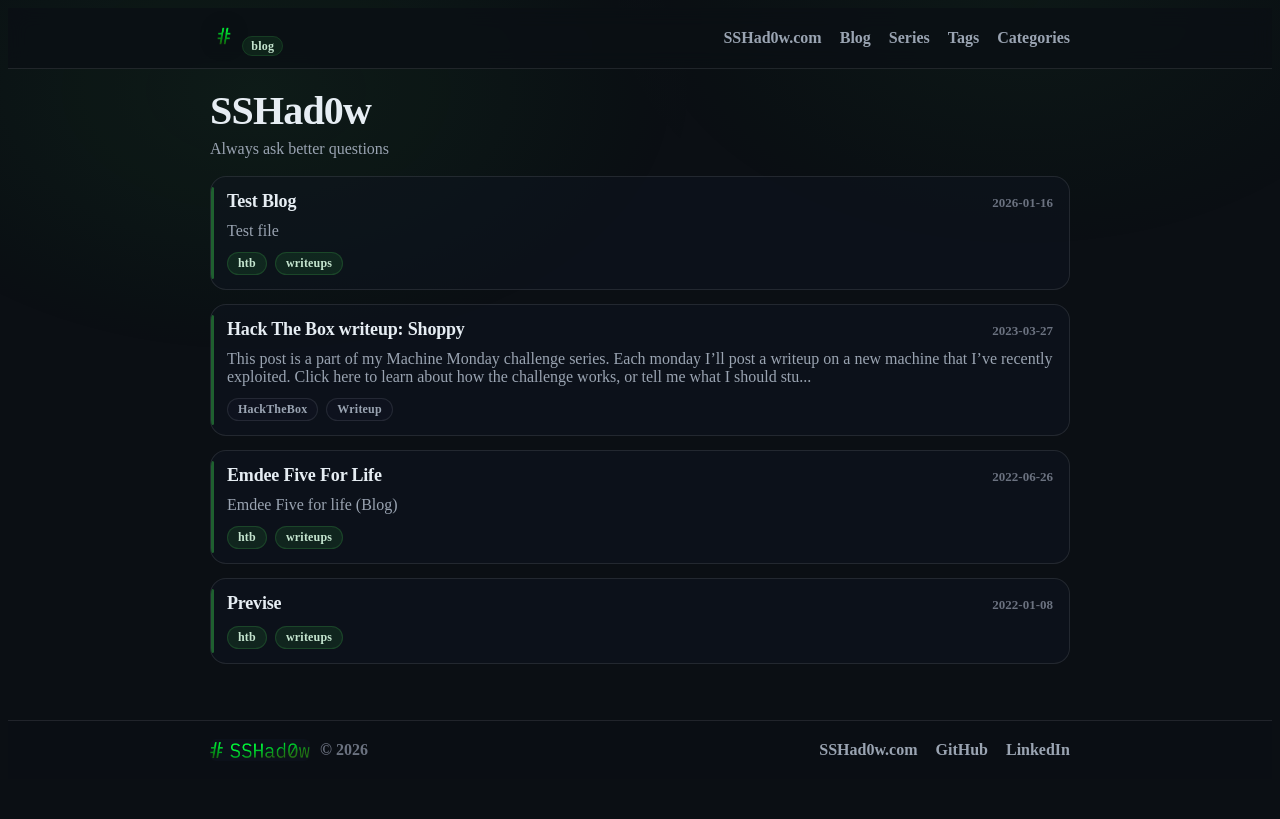
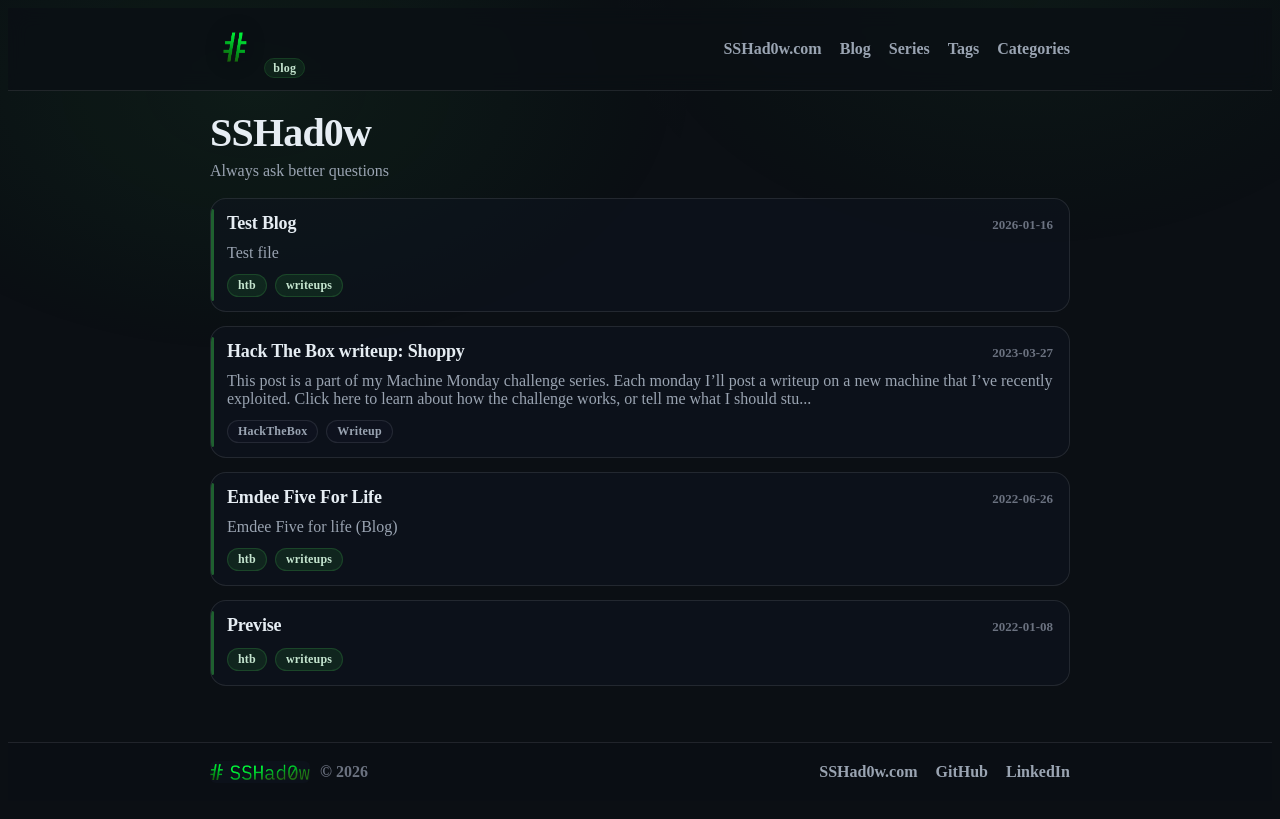
Before and after one commit to SSHad0w/https-blog.SSHad0w.com, a Jekyll site: the page built from index.md, in a window 1280 px wide. Shown: the top 819 px of the page. Built offline with Jekyll 4.4.1, drawn with Linux system fonts in a browser that asks for light colours.

Commit message:
logo bigger

```diff
--- a/assets/css/style.scss
+++ b/assets/css/style.scss
@@ -622,7 +622,7 @@ a:hover {
 /* ===== Header logo + site link ===== */
 
 .brand-logo-long {
-  height: 50px;
+  height: 28px;
   width: auto;
   display: block;
   filter: drop-shadow(0 0 10px rgba(0,0,0,0.25));
@@ -643,7 +643,7 @@ a:hover {
 /* ===== logo showing===== */
 
 .brand-logo-long {
-  height: 28px;
+  height: 50px;
   width: auto;
   display: inline-block;
 }
```
